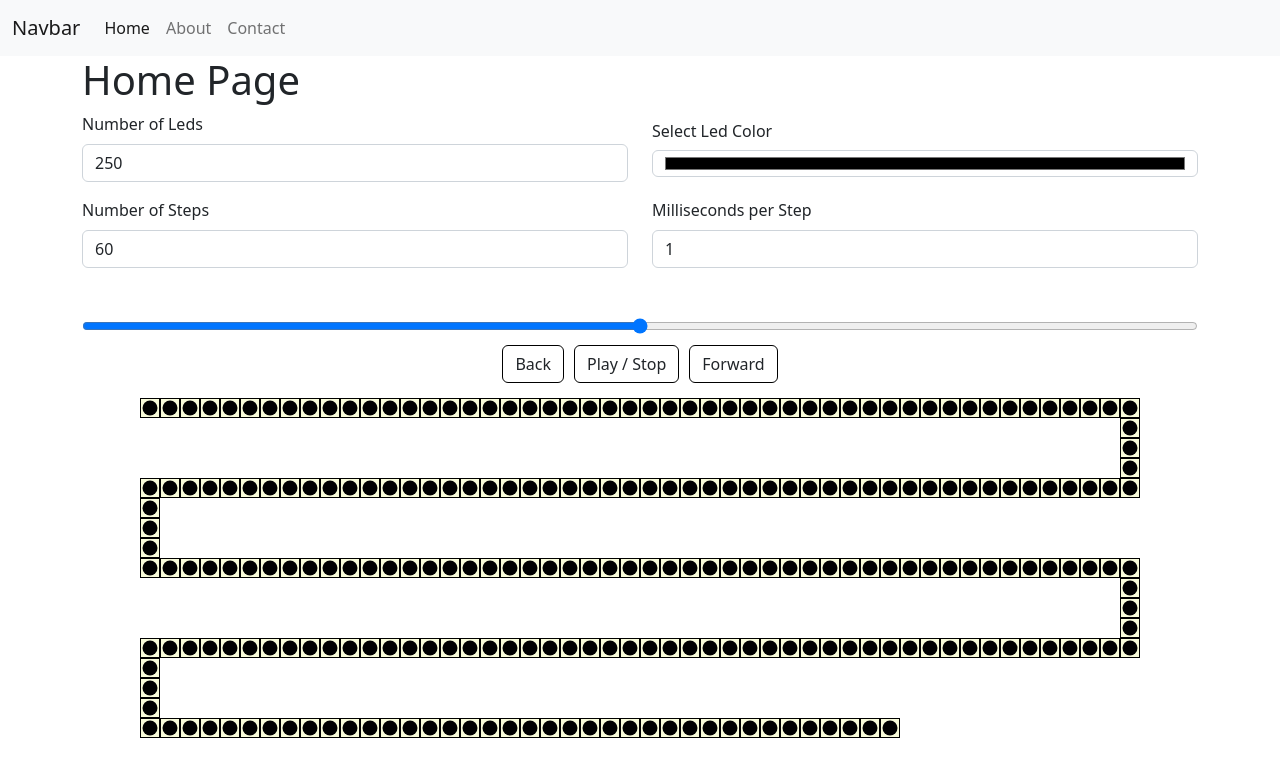
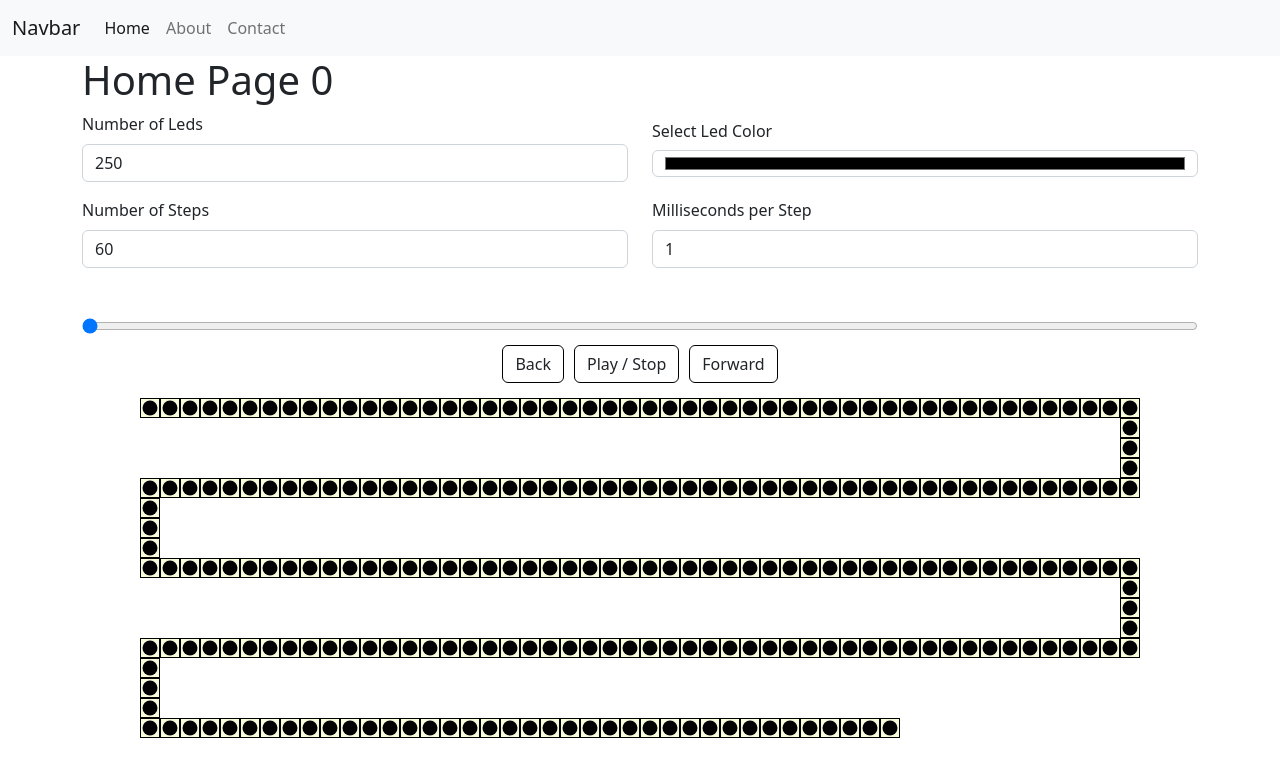
Before and after one commit to phptuts/fastled-animator, a React (Create React App) app: page / in a window 1280 px wide. Shown: the top 776 px of the page. Built offline with nearby package versions, Linux system fonts and the light colour scheme.

Commit message:
player wip starting to work

```diff
--- a/src/components/LedStrip/Led.js
+++ b/src/components/LedStrip/Led.js
@@ -2,10 +2,14 @@ import React, { useContext } from 'react';
 import LedsContext from '../../context/ledContext';
 
 const Led = ({ led }) => {
+  if (led.position === 0) {
+    console.log(led);
+  }
+
   const { selectLed } = useContext(LedsContext);
 
   function onSelectLed() {
-    selectLed(led);
+    selectLed(led.position, !led.selected);
   }
 
   return (
--- a/src/components/LedStrip/Leds.js
+++ b/src/components/LedStrip/Leds.js
@@ -5,7 +5,9 @@ import { chunk } from '../../helpers';
 import ledsContext from '../../context/ledContext';
 
 const Leds = () => {
-  const { leds } = useContext(ledsContext);
+  const { frames, currentFrameIndex } = useContext(ledsContext);
+
+  const { leds } = frames[currentFrameIndex];
 
   const ledFullStips = chunk(leds, config.fullStripLength);
   return (
--- a/src/pages/Home.js
+++ b/src/pages/Home.js
@@ -1,56 +1,80 @@
-import React, { useState } from 'react';
+import React, { useEffect, useState } from 'react';
 import Leds from '../components/LedStrip/Leds';
 import Player from '../components/Player';
-import { generateLeds, generateFrames } from '../leds';
+import { generateFrames } from '../leds';
 import LedsContext from '../context/ledContext';
 
 const Home = () => {
-  const [currentFrameIndex, setCurrentFrameIndex] = useState(1);
+  const [currentFrameIndex, setCurrentFrameIndex] = useState(0);
   const [numberLeds, setNumberLeds] = useState(250);
   const [totalSteps, setTotalSteps] = useState(60);
   const [timePerStep, setTimePerStep] = useState(1);
-  const [leds, setLeds] = useState(generateLeds(numberLeds));
+  const [frames, setFrames] = useState(
+    generateFrames(numberLeds, totalSteps, timePerStep, [])
+  );
 
   function setNumberOfLeds(e) {
     setNumberLeds(e.target.value);
-    setLeds(generateLeds(+e.target.value));
   }
 
-  let frames = generateFrames(50, 3, 100, []);
-  console.log(frames);
-  frames[0].leds[1].color = '#AA00AA';
-  frames[2].leds[1].color = '#BB00AA';
-  frames[2].leds[0].color = '#BBCCAA';
+  useEffect(() => {
+    setFrames((frames) => {
+      return generateFrames(numberLeds, totalSteps, timePerStep, frames);
+    });
+  }, [numberLeds, totalSteps, timePerStep]);
 
-  frames = generateFrames(25, 4, 3, frames);
-  console.log(frames);
+  //   let frames = generateFrames(50, 3, 100, []);
+  //   console.log(frames);
+  //   frames[0].leds[1].color = '#AA00AA';
+  //   frames[2].leds[1].color = '#BB00AA';
+  //   frames[2].leds[0].color = '#BBCCAA';
+
+  //   frames = generateFrames(25, 4, 3, frames);
+  //   console.log(frames);
 
   function onChangeColor(e) {
-    setLeds(
-      leds.map((l) => {
-        if (l.selected) {
-          return { ...l, color: e.target.value };
+    setFrames((frames) => {
+      const { leds } = frames[currentFrameIndex];
+
+      frames[currentFrameIndex].leds = leds.reduce((acc, next) => {
+        if (next.selected) {
+          next.color = e.target.value;
         }
-        return l;
-      })
-    );
+        acc.push({ ...next });
+        return acc;
+      }, []);
+
+      return [...frames];
+    });
   }
 
-  function selectLed(led) {
-    const newLeds = [
-      ...leds.filter((l) => l.position !== led.position),
-      { ...led, selected: !led.selected },
-    ];
+  function selectLed(position, selected) {
+    setFrames((frames) => {
+      const { leds } = frames[currentFrameIndex];
 
-    newLeds.sort((a, b) => a.position - b.position);
-    setLeds(newLeds);
+      frames[currentFrameIndex].leds = leds.reduce((acc, next) => {
+        if (next.position === 0) {
+          console.log(next.selected, next, 'before');
+        }
+        if (position === next.position) {
+          next.selected = selected;
+        }
+        if (next.position === 0) {
+          console.log(next.selected, next, 'after');
+        }
+        acc.push({ ...next });
+        return acc;
+      }, []);
+
+      return [...frames];
+    });
   }
 
   return (
-    <LedsContext.Provider value={{ leds, selectLed }}>
+    <LedsContext.Provider value={{ frames, currentFrameIndex, selectLed }}>
       <div className="row">
         <div className="col">
-          <h1>Home Page</h1>
+          <h1>Home Page {currentFrameIndex}</h1>
         </div>
       </div>
       <div className="row mb-3">
@@ -111,7 +135,7 @@ const Home = () => {
       </div>
 
       <Player
-        frames={[1, 3, 4]}
+        frames={frames}
         currentFrame={currentFrameIndex}
         onMoveTo={setCurrentFrameIndex}
         onPlay={() => console.log('onPlay')}
```
